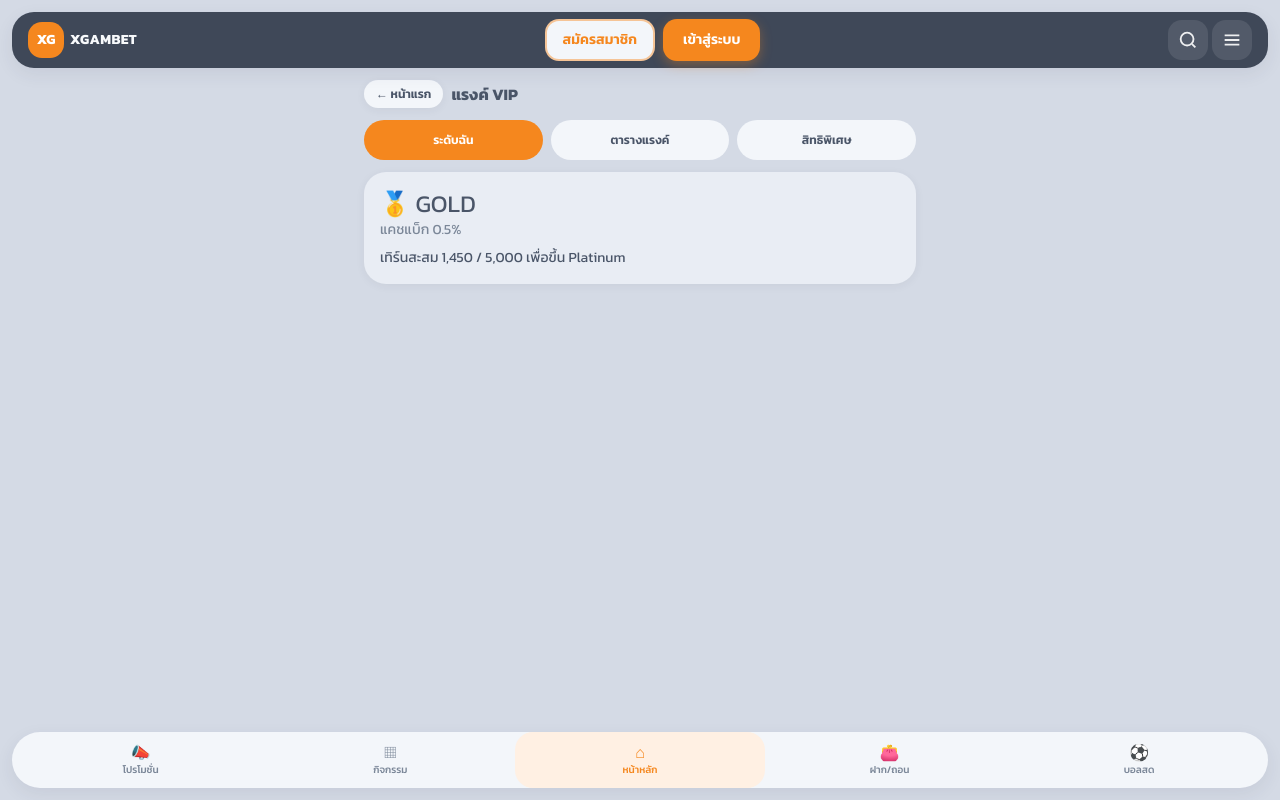
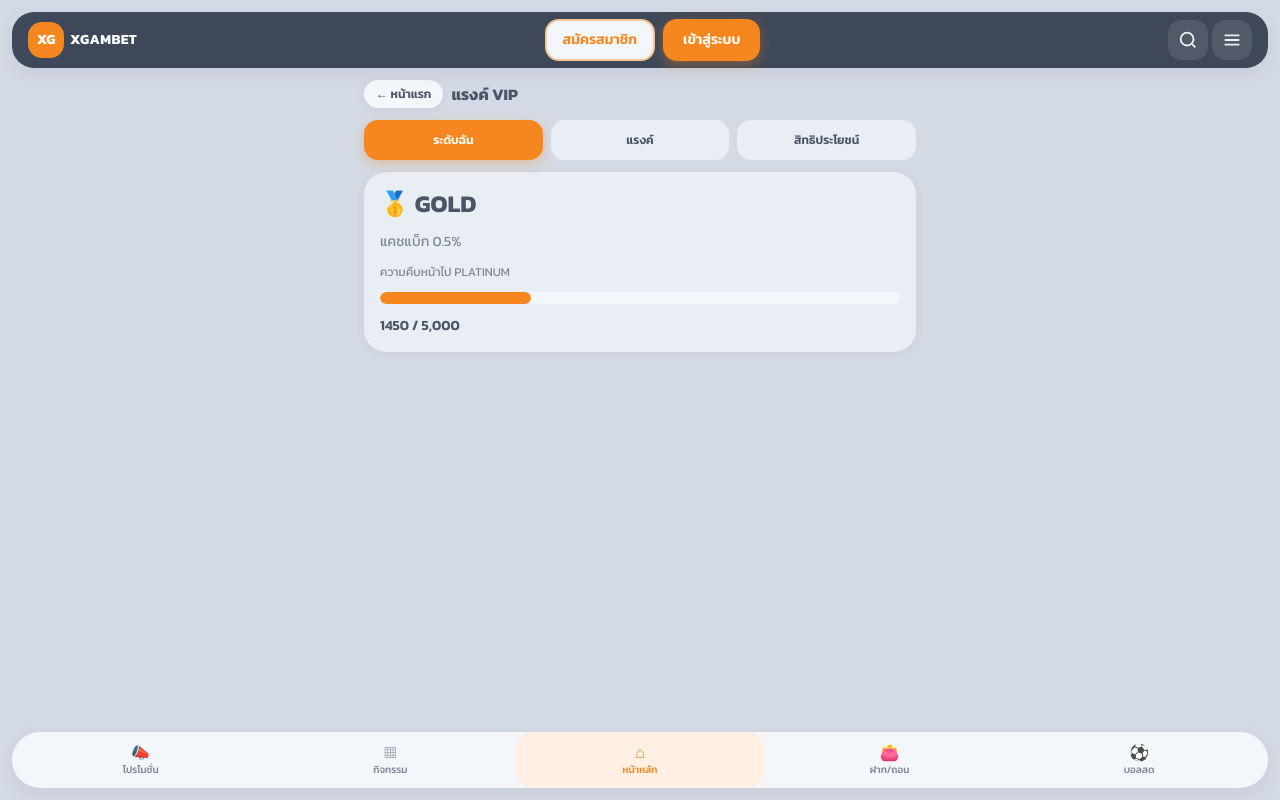
Before and after one commit to ppst26/fe-cosmic3, a Next.js app: page /vip in a window 1280 px wide. Built offline with nearby package versions, Linux system fonts and the light colour scheme.

Commit message:
feat(sport): add vip progress, rank carousel, and benefits table
Co-authored-by: Cursor <cursoragent@cursor.com>

```diff
--- a/app/vip/page.tsx
+++ b/app/vip/page.tsx
@@ -1,58 +1,12 @@
 "use client";
 
-import { useState } from "react";
+import { VipScreen } from "@/components/vip/VipScreen";
 import { SubPageShell } from "@/components/layout/SubPageShell";
-import { VIP_TIERS } from "@/data/member";
 
 export default function VipPage() {
-  const [tab, setTab] = useState<"my-tier" | "rank" | "privileges">("my-tier");
-  const current = VIP_TIERS[2];
-
   return (
     <SubPageShell title="แรงค์ VIP">
-      <div className="mb-3 grid grid-cols-3 gap-2">
-        {(
-          [
-            ["my-tier", "ระดับฉัน"],
-            ["rank", "ตารางแรงค์"],
-            ["privileges", "สิทธิพิเศษ"],
-          ] as const
-        ).map(([key, label]) => (
-          <button
-            key={key}
-            type="button"
-            onClick={() => setTab(key)}
-            className={`h-10 rounded-full text-xs font-semibold ${
-              tab === key ? "bg-[var(--brand)] text-white" : "bg-[var(--soft-card-elevated)]"
-            }`}
-          >
-            {label}
-          </button>
-        ))}
-      </div>
-      {tab === "my-tier" ? (
-        <section className="soft-panel p-4">
-          <p className="text-2xl">
-            {current.emoji} {current.name}
-          </p>
-          <p className="text-sm text-[var(--text-muted)]">แคชแบ็ก {current.cashback}</p>
-          <p className="mt-2 text-sm">เทิร์นสะสม 1,450 / {VIP_TIERS[3].turnover.toLocaleString("th-TH")} เพื่อขึ้น Platinum</p>
-        </section>
-      ) : null}
-      {tab !== "my-tier" ? (
-        <ul className="space-y-2">
-          {VIP_TIERS.map((tier) => (
-            <li key={tier.id} className="soft-card p-3 text-sm">
-              <p className="font-semibold">
-                {tier.emoji} {tier.name}
-              </p>
-              <p className="text-[var(--text-muted)]">
-                เทิร์น {tier.turnover.toLocaleString("th-TH")} · แคชแบ็ก {tier.cashback}
-              </p>
-            </li>
-          ))}
-        </ul>
-      ) : null}
+      <VipScreen />
     </SubPageShell>
   );
 }
--- /dev/null
+++ b/components/vip/VipScreen.tsx
@@ -0,0 +1,132 @@
+"use client";
+
+import { useState } from "react";
+import { VIP_TIERS } from "@/data/member";
+
+type VipTab = "my-tier" | "rank" | "benefits";
+
+const CURRENT_TURNOVER = 1450;
+const NEXT_TURNOVER = 5000;
+const PROGRESS_PERCENT = (CURRENT_TURNOVER / NEXT_TURNOVER) * 100;
+
+const TABS: { key: VipTab; label: string }[] = [
+  { key: "my-tier", label: "ระดับฉัน" },
+  { key: "rank", label: "แรงค์" },
+  { key: "benefits", label: "สิทธิประโยชน์" },
+];
+
+const CONDITION_TEXT = "รักษาแรงค์ด้วยเทิร์นสะสม";
+
+export function VipScreen() {
+  const [tab, setTab] = useState<VipTab>("my-tier");
+  const [rankIndex, setRankIndex] = useState(0);
+
+  const currentTier = VIP_TIERS.find((t) => t.id === "gold") ?? VIP_TIERS[2];
+  const nextTier = VIP_TIERS.find((t) => t.id === "platinum") ?? VIP_TIERS[3];
+  const carouselTier = VIP_TIERS[rankIndex];
+
+  function goPrev() {
+    setRankIndex((i) => Math.max(0, i - 1));
+  }
+
+  function goNext() {
+    setRankIndex((i) => Math.min(VIP_TIERS.length - 1, i + 1));
+  }
+
+  return (
+    <div className="space-y-3">
+      <div className="grid grid-cols-3 gap-2">
+        {TABS.map(({ key, label }) => (
+          <button
+            key={key}
+            type="button"
+            onClick={() => setTab(key)}
+            className={`h-10 rounded-[var(--radius-soft-sm)] text-xs font-semibold ${
+              tab === key
+                ? "soft-btn-primary"
+                : "bg-[var(--soft-card)] text-[var(--text-on-light)]"
+            }`}
+          >
+            {label}
+          </button>
+        ))}
+      </div>
+
+      {tab === "my-tier" ? (
+        <section className="soft-panel space-y-3 p-4">
+          <p className="text-2xl font-bold">
+            {currentTier.emoji} {currentTier.name}
+          </p>
+          <p className="text-sm text-[var(--text-muted)]">แคชแบ็ก {currentTier.cashback}</p>
+          <p className="text-xs text-[var(--text-muted)]">
+            ความคืบหน้าไป {nextTier.name}
+          </p>
+          <div className="h-3 overflow-hidden rounded-full bg-[var(--soft-card-elevated)]">
+            <div
+              className="h-full rounded-full bg-[var(--brand)]"
+              style={{ width: `${PROGRESS_PERCENT}%` }}
+            />
+          </div>
+          <p className="text-sm font-semibold">1450 / 5,000</p>
+        </section>
+      ) : null}
+
+      {tab === "rank" ? (
+        <section className="soft-panel space-y-3 p-4">
+          <p className="text-center text-2xl font-bold">
+            {carouselTier.emoji} {carouselTier.name}
+          </p>
+          <p className="text-center text-sm text-[var(--text-muted)]">
+            เทิร์น {carouselTier.turnover.toLocaleString("th-TH")} · แคชแบ็ก{" "}
+            {carouselTier.cashback}
+          </p>
+          <div className="grid grid-cols-2 gap-2">
+            <button
+              type="button"
+              onClick={goPrev}
+              disabled={rankIndex === 0}
+              className="h-10 rounded-[var(--radius-soft-sm)] bg-[var(--soft-card)] text-sm font-semibold disabled:opacity-40"
+            >
+              ก่อนหน้า
+            </button>
+            <button
+              type="button"
+              onClick={goNext}
+              disabled={rankIndex === VIP_TIERS.length - 1}
+              className="h-10 rounded-[var(--radius-soft-sm)] bg-[var(--soft-card)] text-sm font-semibold disabled:opacity-40"
+            >
+              ถัดไป
+            </button>
+          </div>
+        </section>
+      ) : null}
+
+      {tab === "benefits" ? (
+        <div className="soft-panel overflow-x-auto p-2">
+          <table className="w-full min-w-[280px] text-left text-sm">
+            <thead>
+              <tr className="border-b border-[var(--soft-border)] text-xs text-[var(--text-muted)]">
+                <th className="px-2 py-2 font-semibold">แรงค์</th>
+                <th className="px-2 py-2 font-semibold">เทิร์น</th>
+                <th className="px-2 py-2 font-semibold">แคชแบ็ก</th>
+                <th className="px-2 py-2 font-semibold">เงื่อนไข</th>
+              </tr>
+            </thead>
+            <tbody>
+              {VIP_TIERS.map((tier) => (
+                <tr key={tier.id} className="border-b border-[var(--soft-border)] last:border-0">
+                  <td className="px-2 py-2 font-semibold">
+                    {tier.emoji} {tier.name}
+                  </td>
+                  <td className="px-2 py-2">{tier.turnover.toLocaleString("th-TH")}</td>
+                  <td className="px-2 py-2">{tier.cashback}</td>
+                  <td className="px-2 py-2 text-xs text-[var(--text-muted)]">{CONDITION_TEXT}</td>
+                </tr>
+              ))}
+            </tbody>
+          </table>
+        </div>
+      ) : null}
+    </div>
+  );
+}
```
